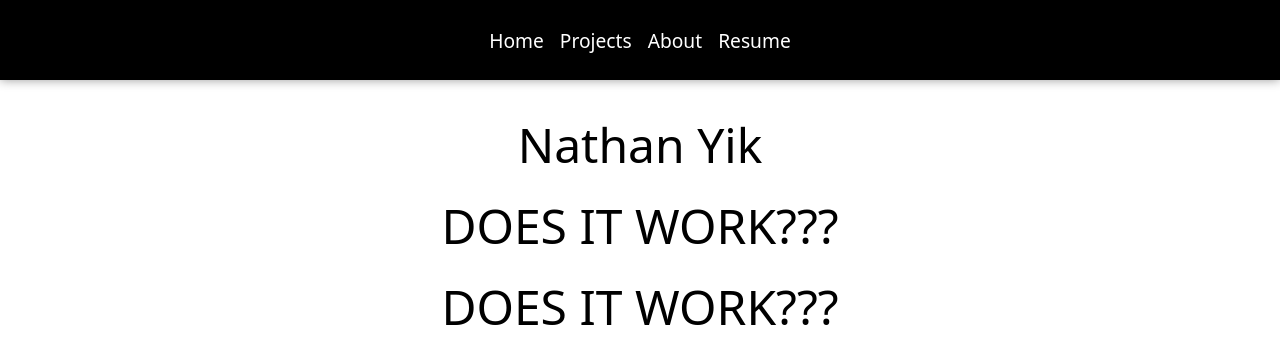
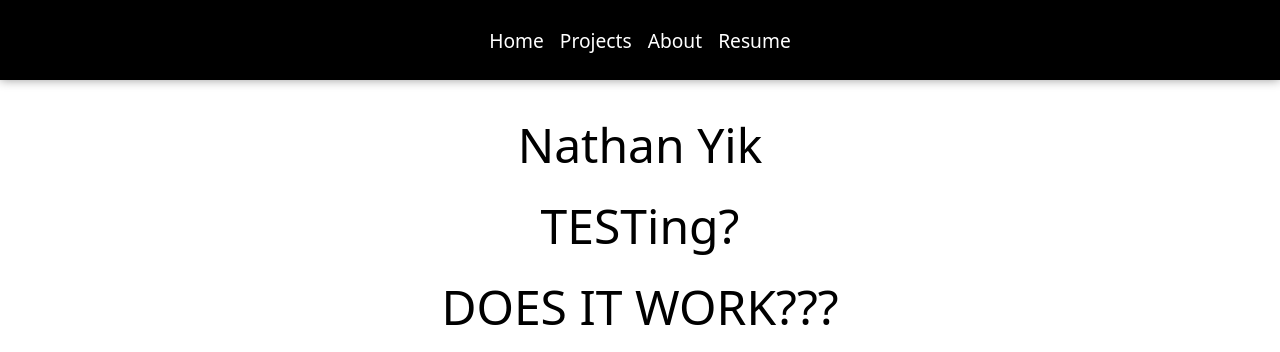
Before and after one commit to NathanYik/website-v2, a plain HTML site: page index.html in a window 1280 px wide. Shown: the top 352 px of the page. Drawn offline with Linux system fonts and the light colour scheme.

Commit message:
Plz work

```diff
--- a/index.html
+++ b/index.html
@@ -35,7 +35,7 @@
     <main>
       <section id="home" class="hero">
         <h1>Nathan Yik</h1>
-        <h1>DOES IT WORK???</h1>
+        <h1>TESTing?</h1>
         <h1>DOES IT WORK???</h1>
         <h2>Software Developer | Software Engineer</h2>
         <div class="hero-links">
```
Also changed, not shown: 1 other file.
